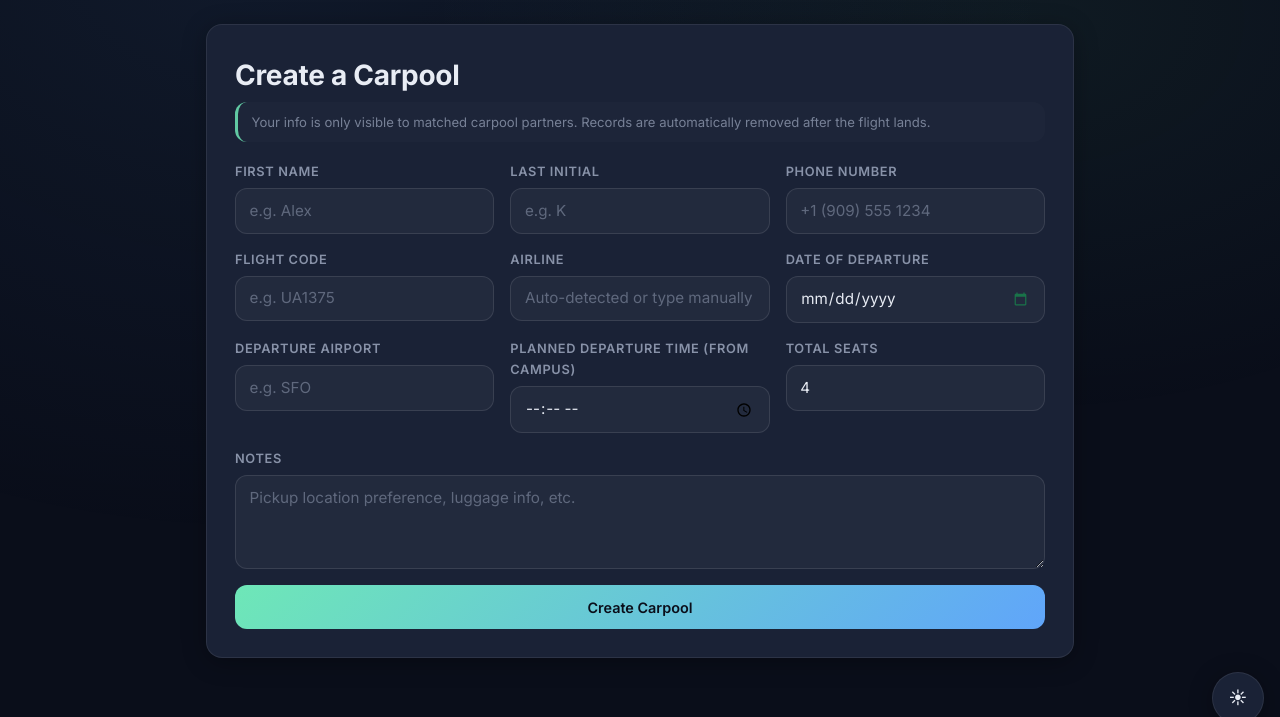
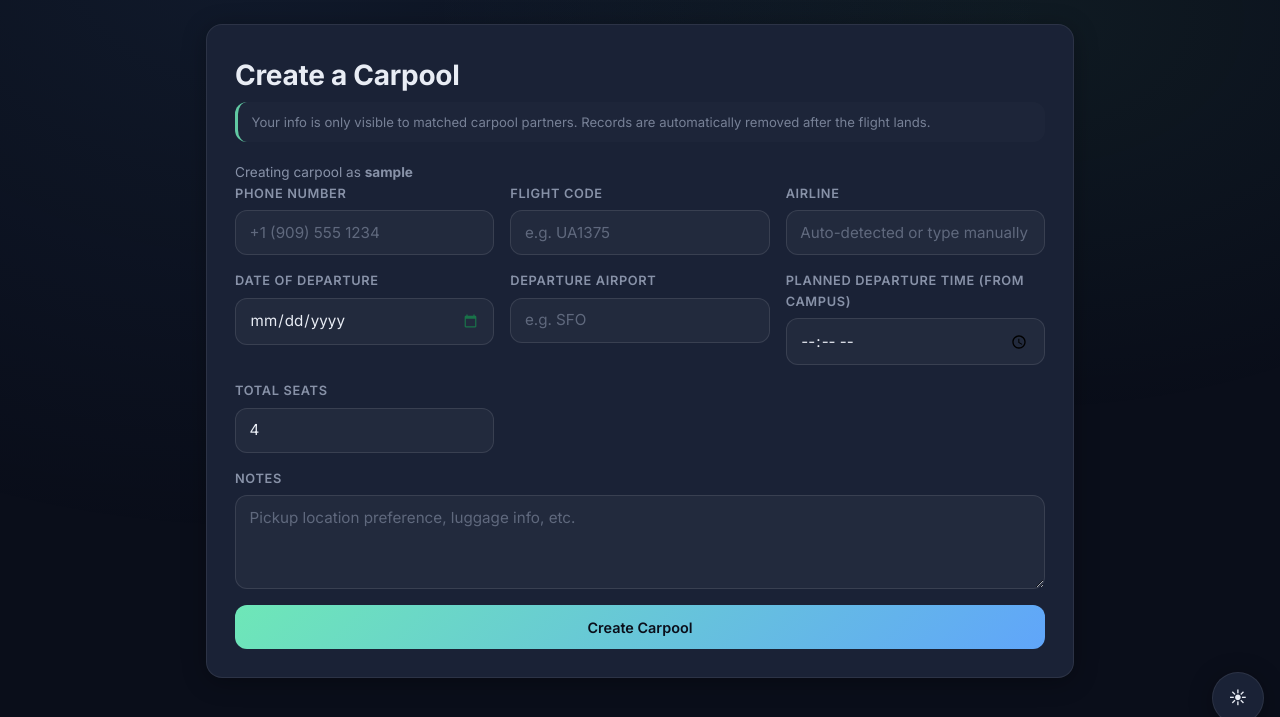
Before and after one commit to CodingGenius0001/univs-carpool-matchmaking, a Flask app: page /create-a-carpool in a window 1280 px wide. Shown: the part 60-777 px from the top of the page. Run offline with Flask 3, Linux system fonts and the light colour scheme; the visitor is signed in with stand-in values (Sample User, id 1); data that the repository does not hold is empty.

Commit message:
Use Google login name for carpool instead of manual name input
- Remove First Name and Last Initial fields from create-a-carpool page
- Derive first_name/last_initial from session user_name (Google sign-in)
- Show "Creating carpool as Keshav P" label on the form
- Pass display_name to all templates via _user_context()
- Remove name validation and sanitization from join.js

```diff
--- a/app.py
+++ b/app.py
@@ -604,6 +604,15 @@ def _require_user_login() -> bool:
 def _user_context() -> dict[str, Any]:
     """Build common template context for logged-in pages."""
     email = session.get("user_email", "")
+    raw_name = session.get("user_name", "")
+    # Build short display name e.g. "Keshav P" from Google display name
+    parts = raw_name.strip().split() if raw_name else []
+    if len(parts) >= 2:
+        display_name = f"{parts[0]} {parts[-1][0].upper()}"
+    elif parts:
+        display_name = parts[0]
+    else:
+        display_name = ""
     has_party = False
     if email:
         try:
@@ -612,7 +621,7 @@ def _user_context() -> dict[str, Any]:
             has_party = rows[0]["c"] > 0 if rows else False
         except Exception:
             pass
-    return {"user_email": email, "has_party": has_party}
+    return {"user_email": email, "has_party": has_party, "display_name": display_name}
 
 
 @app.get("/start-now")
@@ -757,20 +766,20 @@ def _create_carpool_inner() -> Any:
     _cleanup_expired_entries()
     data = request.get_json(silent=True) or request.form.to_dict()
 
-    required = ["first_name", "last_initial", "phone", "flight_code", "airport_code"]
+    required = ["phone", "flight_code", "airport_code"]
     missing = [k for k in required if not str(data.get(k, "")).strip()]
     if not str(data.get("departure_date") or data.get("flight_date") or "").strip():
         missing.append("departure_date")
     if missing:
         return jsonify({"error": "Missing required fields", "missing": missing}), 400
 
-    first_name = data["first_name"].strip()
-    if not NAME_PATTERN.match(first_name):
-        return jsonify({"error": "First name can only contain letters, spaces, hyphens, and apostrophes"}), 400
-
-    last_initial = data["last_initial"].strip()
-    if len(last_initial) != 1 or not last_initial.isalpha():
-        return jsonify({"error": "Last initial must be exactly 1 letter"}), 400
+    # Derive name from the Google login stored in session
+    raw_name = session.get("user_name", "")
+    name_parts = raw_name.strip().split() if raw_name else []
+    first_name = name_parts[0].title() if name_parts else ""
+    last_initial = name_parts[-1][0].upper() if len(name_parts) > 1 and name_parts[-1] else ""
+    if not first_name:
+        return jsonify({"error": "Could not determine your name from your login session"}), 400
 
     airport_code = data["airport_code"].upper().strip()
     if len(airport_code) != 3:
@@ -821,8 +830,8 @@ def _create_carpool_inner() -> Any:
         ) VALUES ({p}, {p}, {p}, {p}, {p}, {p}, {p}, {p}, {p}, {p}, {p}, {p}, {p}, {p}, {p}, {p}, {p}, {p}, {p})
         """,
         (
-            data["first_name"].strip().title(),
-            data["last_initial"].strip()[:1].upper(),
+            first_name,
+            last_initial,
             raw_phone,
             flight_code,
             airport_code,
--- a/static/join.js
+++ b/static/join.js
@@ -6,8 +6,6 @@ const flightCodeInput = document.querySelector('#flight_code');
 const departureDateInput = document.querySelector('#departure_date');
 const airlineDropdown = document.querySelector('#airline-dropdown');
 const airlineNameInput = document.querySelector('#airline_name');
-const firstNameInput = document.querySelector('#first_name');
-const lastInitialInput = document.querySelector('#last_initial');
 
 // --- Set min date to today ---
 if (departureDateInput) {
@@ -57,20 +55,7 @@ const formatPhone = (raw) => {
   return out;
 };
 
-// Strip anything that isn't a letter, space, hyphen, or apostrophe
-const sanitizeName = (raw) => raw.replace(/[^A-Za-z \-']/g, '');
-
 // --- Input listeners ---
-
-// Name: only letters, spaces, hyphens, apostrophes
-firstNameInput?.addEventListener('input', () => {
-  firstNameInput.value = sanitizeName(firstNameInput.value);
-});
-
-// Last initial: only a single letter
-lastInitialInput?.addEventListener('input', () => {
-  lastInitialInput.value = lastInitialInput.value.replace(/[^A-Za-z]/g, '').slice(0, 1);
-});
 
 // Airport code: uppercase letters only
 airportCodeInput?.addEventListener('input', () => {
@@ -229,23 +214,6 @@ form?.addEventListener('submit', async (e) => {
   e.preventDefault();
   closeAirlineDropdown();
 
-  // Validate name contains only letters
-  const firstName = firstNameInput?.value || '';
-  if (!firstName || /[^A-Za-z \-']/.test(firstName)) {
-    msg.textContent = 'First name can only contain letters, spaces, hyphens, and apostrophes.';
-    msg.className = 'error';
-    firstNameInput?.focus();
-    return;
-  }
-
-  const lastInitial = lastInitialInput?.value || '';
-  if (!lastInitial || /[^A-Za-z]/.test(lastInitial)) {
-    msg.textContent = 'Last initial must be a single letter.';
-    msg.className = 'error';
-    lastInitialInput?.focus();
-    return;
-  }
-
   // Validate date is selected and valid
   if (!departureDateInput?.value) {
     msg.textContent = 'Please select a departure date from the calendar.';
--- a/templates/create_a_carpool.html
+++ b/templates/create_a_carpool.html
@@ -43,14 +43,12 @@
         <h2>Create a Carpool</h2>
         <p class="disclaimer">Your info is only visible to matched carpool partners. Records are automatically removed after the flight lands.</p>
 
+        {% if display_name %}
+        <p class="text-muted text-sm">Creating carpool as <strong>{{ display_name }}</strong></p>
+        {% endif %}
+
         <form id="join-form">
           <div class="grid">
-            <label>First Name
-              <input name="first_name" id="first_name" required placeholder="e.g. Alex" />
-            </label>
-            <label>Last Initial
-              <input name="last_initial" id="last_initial" maxlength="1" required placeholder="e.g. K" />
-            </label>
             <label>Phone Number
               <input name="phone" id="phone" required placeholder="+1 (909) 555 1234" maxlength="17" />
             </label>
```
